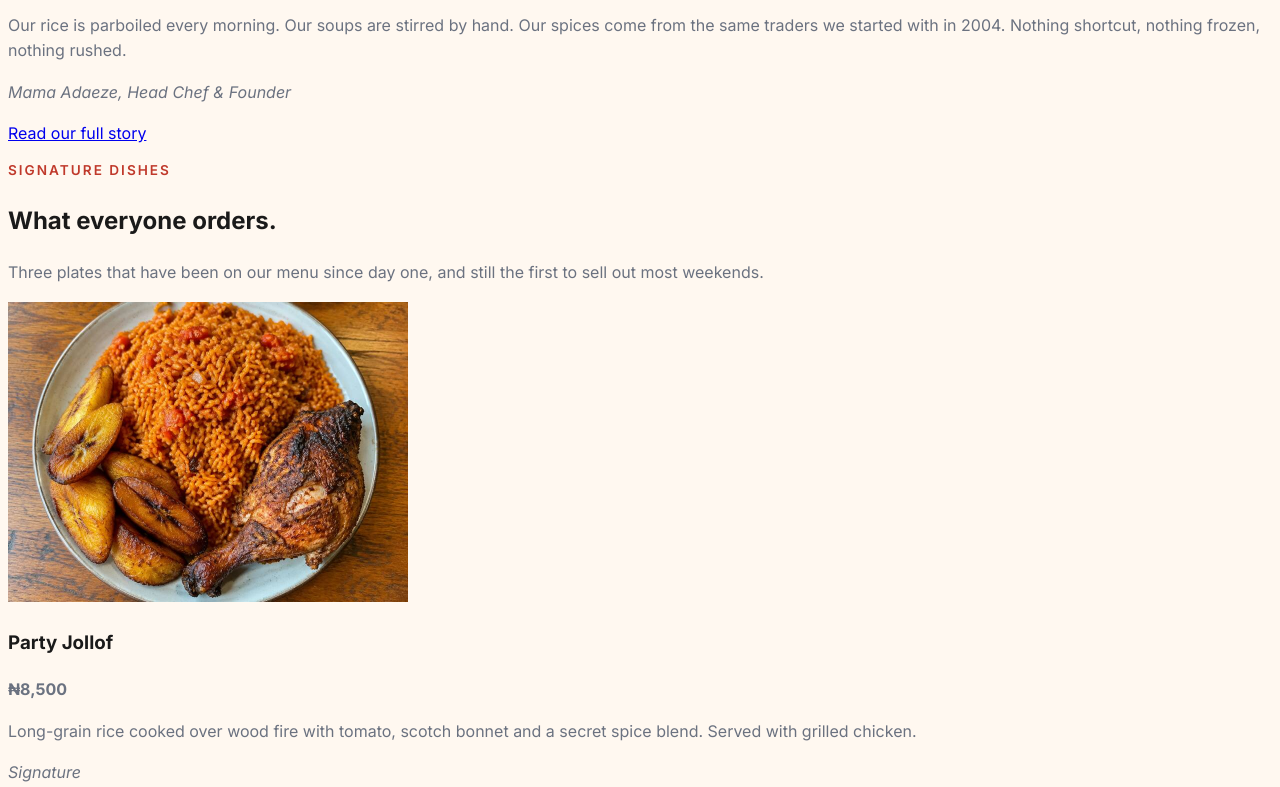
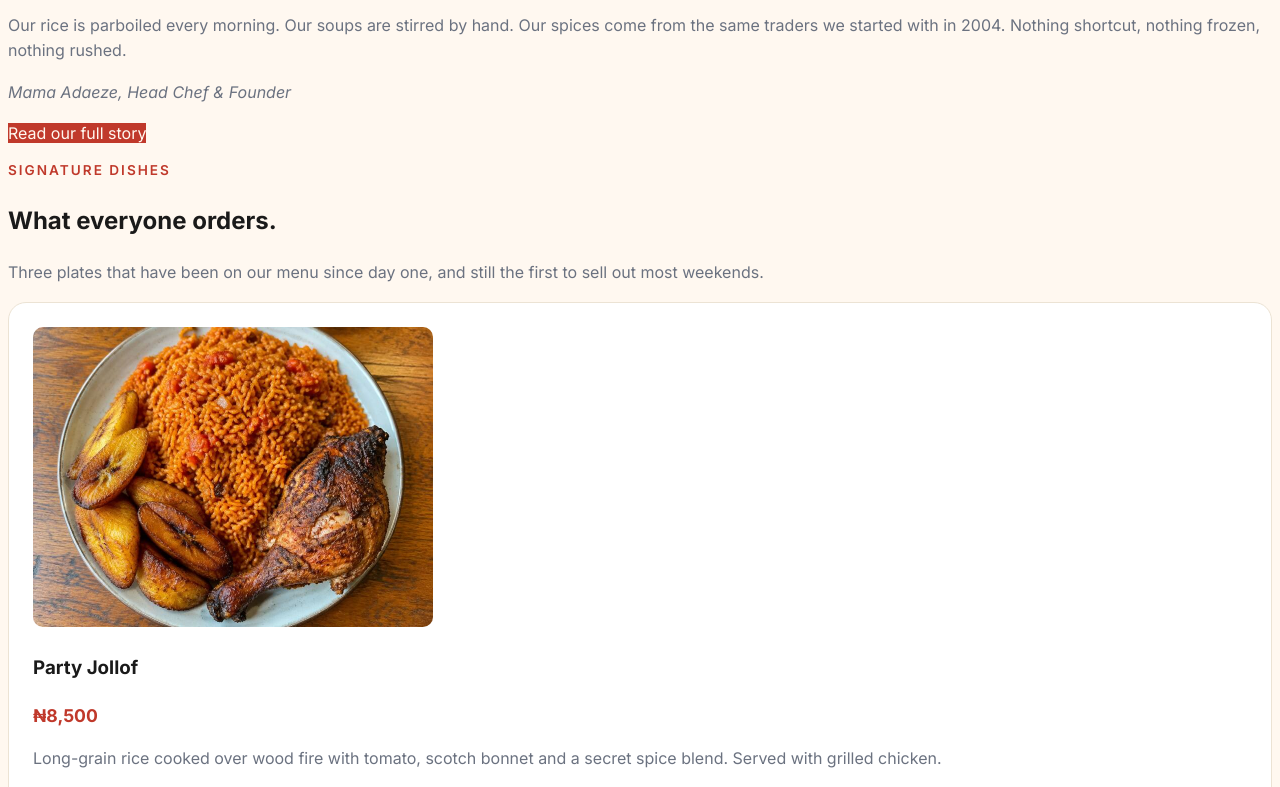
Before and after one commit to david-njigha/mama-s-kitchen, a plain HTML site: page mamas-kitchen-week2/index.html in a window 1280 px wide. Shown: the part 1051-1838 px from the top of the page. Drawn offline with Linux system fonts and the light colour scheme; a web font is replaced by a local one.

Commit message:
stle meals

```diff
--- a/mamas-kitchen-week2/index.html
+++ b/mamas-kitchen-week2/index.html
@@ -28,8 +28,8 @@
         <p class="eyebrow">Est. 2004 · WEST AFRICAN KITCHEN</p>
         <h2>Fresh traditional meals, cooked with love.</h2>
         <p>Jollof simmered low, soups stirred slow, and dishes plated the way Mama always did it. Welcome home.</p>
-        <a href="menu.html">See the menu</a>
-        <a href="reservations.html">Reserve a table</a>
+        <a class="btn" href="menu.html">See the menu</a>
+        <a class="btn" href="reservations.html">Reserve a table</a>
       </section>
 
       <section>
@@ -39,7 +39,7 @@
         <p>Mama's Kitchen started with one pot, one market trip, and a promise: that every plate leaving our kitchen would taste the way home tastes. Two decades on, that promise still shapes the way we cook.</p>
         <p>Our rice is parboiled every morning. Our soups are stirred by hand. Our spices come from the same traders we started with in 2004. Nothing shortcut, nothing frozen, nothing rushed.</p>
         <p><em>Mama Adaeze, Head Chef &amp; Founder</em></p>
-        <a href="about.html">Read our full story</a>
+        <a class="btn" href="about.html">Read our full story</a>
       </section>
 
       <section>
--- a/mamas-kitchen-week2/styles.css
+++ b/mamas-kitchen-week2/styles.css
@@ -39,3 +39,20 @@ nav a{
     color: #1a1a1a;
     text-decoration: none;
 }
+
+.dish {
+    background-color: #ffffff;
+    padding: 1.5rem;
+    border:1px solid #ece3d4 ;
+    border-radius: 18px;
+    margin-bottom:1.5rem ;
+}
+
+.dish img{
+    border-radius: 10px;
+}
+
+.dish strong{
+    font-size: 1.1rem;
+    color: #c0392b;
+}
```
